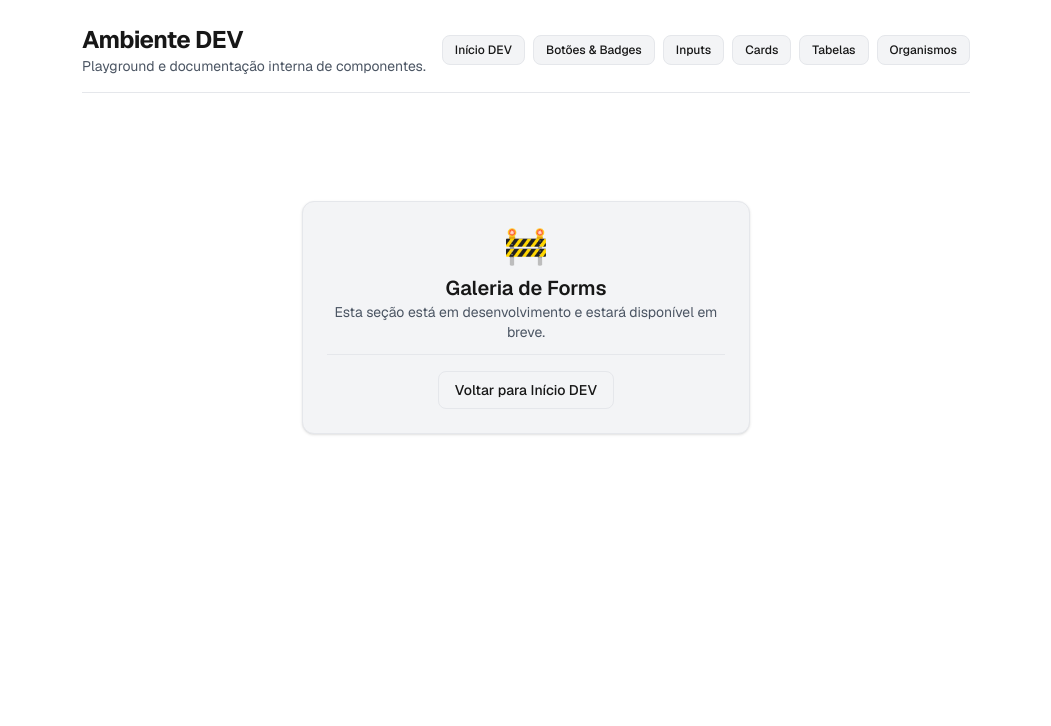
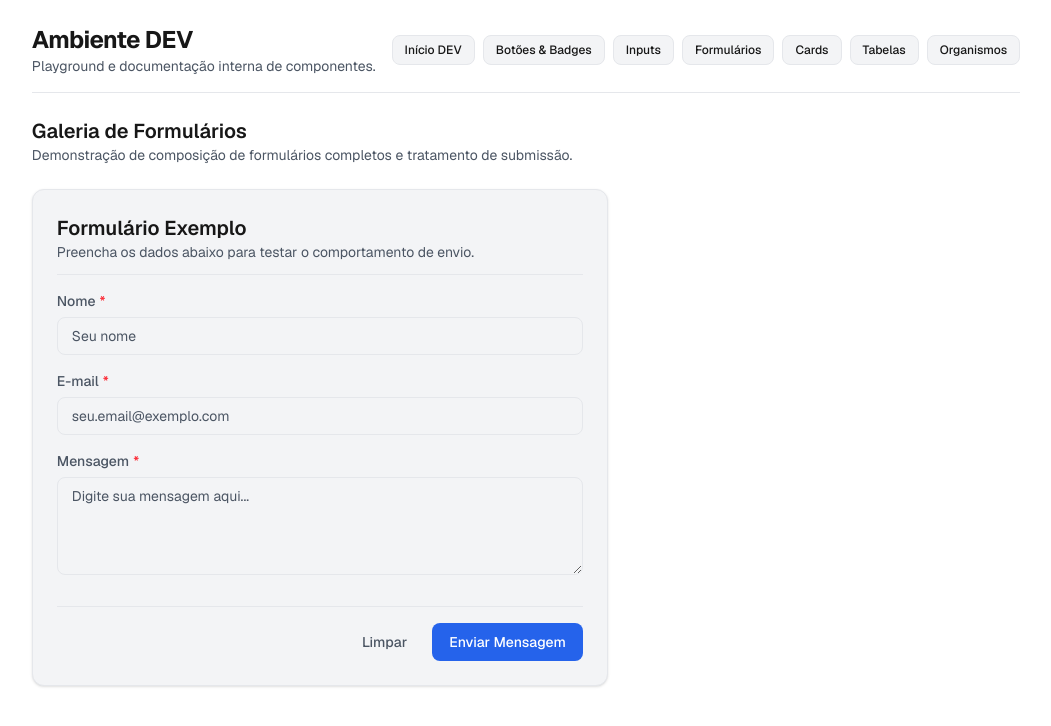
Before and after one commit to alesgc/asgc, a Next.js app in the folder asgc-web/: page /dev/forms in a window 1280 px wide. Shown: the top 726 px of the page, without its empty margins (114-1165 px from the left). Built offline with nearby package versions, Linux system fonts and the light colour scheme; no server answers.

Commit message:
feat(dev): add forms gallery page and navbar item
- Add Forms navigation tab to DevLayout
- Create Forms gallery page with interactive submit state and validation example

```diff
--- a/asgc-web/app/(tabs)/dev/(ui)/forms/page.tsx
+++ b/asgc-web/app/(tabs)/dev/(ui)/forms/page.tsx
@@ -1,5 +1,72 @@
-import { UnderConstruction } from "@/app/components/ui/UnderConstruction";
+"use client";
+
+import { useState } from "react";
+import { Card, CardHeader, CardTitle, CardDescription, CardContent, CardFooter } from "@/app/components/ui/Card";
+import { FormField } from "@/app/components/ui/FormField";
+import { Input } from "@/app/components/ui/Input";
+import { TextArea } from "@/app/components/ui/TextArea";
+import { Button } from "@/app/components/ui/Button";
 
 export default function FormsDevPage() {
-  return <UnderConstruction title="Galeria de Forms" />;
+  const [loading, setLoading] = useState(false);
+  const [success, setSuccess] = useState(false);
+
+  const handleSubmit = (e: React.FormEvent) => {
+    e.preventDefault();
+    setLoading(true);
+    setSuccess(false);
+
+    // Simulação de envio do formulário
+    setTimeout(() => {
+      setLoading(false);
+      setSuccess(true);
+    }, 1500);
+  };
+
+  return (
+    <div className="space-y-6">
+      <div>
+        <h2 className="text-xl font-semibold">Galeria de Formulários</h2>
+        <p className="text-sm text-text-secondary">
+          Demonstração de composição de formulários completos e tratamento de submissão.
+        </p>
+      </div>
+
+      <Card className="max-w-xl">
+        <CardHeader>
+          <CardTitle>Formulário Exemplo</CardTitle>
+          <CardDescription>Preencha os dados abaixo para testar o comportamento de envio.</CardDescription>
+        </CardHeader>
+        <form onSubmit={handleSubmit}>
+          <CardContent className="space-y-4">
+            <FormField label="Nome" htmlFor="form-name" required>
+              <Input id="form-name" placeholder="Seu nome" required />
+            </FormField>
+
+            <FormField label="E-mail" htmlFor="form-email" required>
+              <Input id="form-email" type="email" placeholder="seu.email@exemplo.com" required />
+            </FormField>
+
+            <FormField label="Mensagem" htmlFor="form-message" required>
+              <TextArea id="form-message" rows={4} placeholder="Digite sua mensagem aqui..." required />
+            </FormField>
+
+            {success && (
+              <p className="text-xs text-accent font-medium">
+                ✓ Formulário enviado com sucesso!
+              </p>
+            )}
+          </CardContent>
+          <CardFooter className="flex justify-end gap-2">
+            <Button type="button" variant="ghost" onClick={() => setSuccess(false)}>
+              Limpar
+            </Button>
+            <Button type="submit" variant="primary" isLoading={loading}>
+              Enviar Mensagem
+            </Button>
+          </CardFooter>
+        </form>
+      </Card>
+    </div>
+  );
 }
--- a/asgc-web/app/(tabs)/dev/layout.tsx
+++ b/asgc-web/app/(tabs)/dev/layout.tsx
@@ -6,6 +6,7 @@ export default function DevLayout({ children }: { children: ReactNode }) {
     { label: "Início DEV", href: "/dev" },
     { label: "Botões & Badges", href: "/dev/buttons" },
     { label: "Inputs", href: "/dev/inputs" },
+    { label: "Formulários", href: "/dev/forms" },
     { label: "Cards", href: "/dev/cards" },
     { label: "Tabelas", href: "/dev/tables" },
     { label: "Organismos", href: "/dev/organisms" },
```
